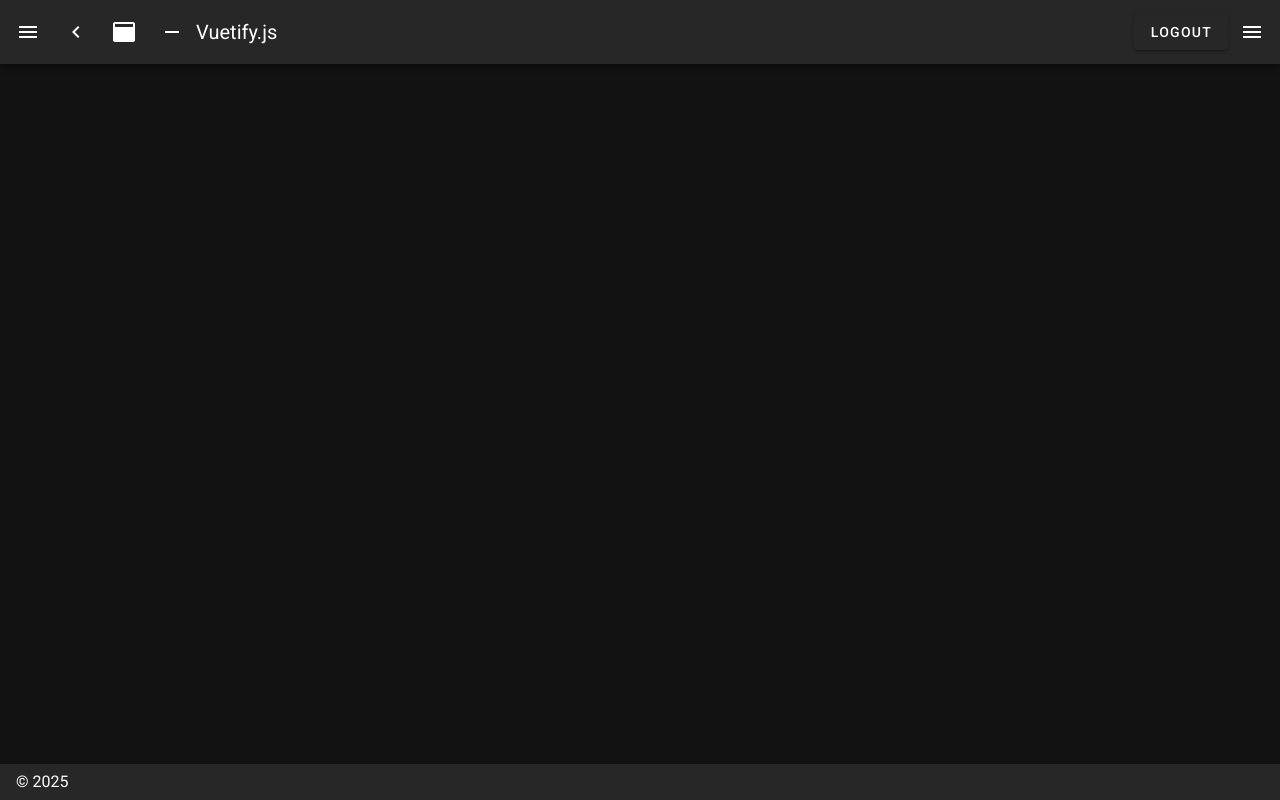
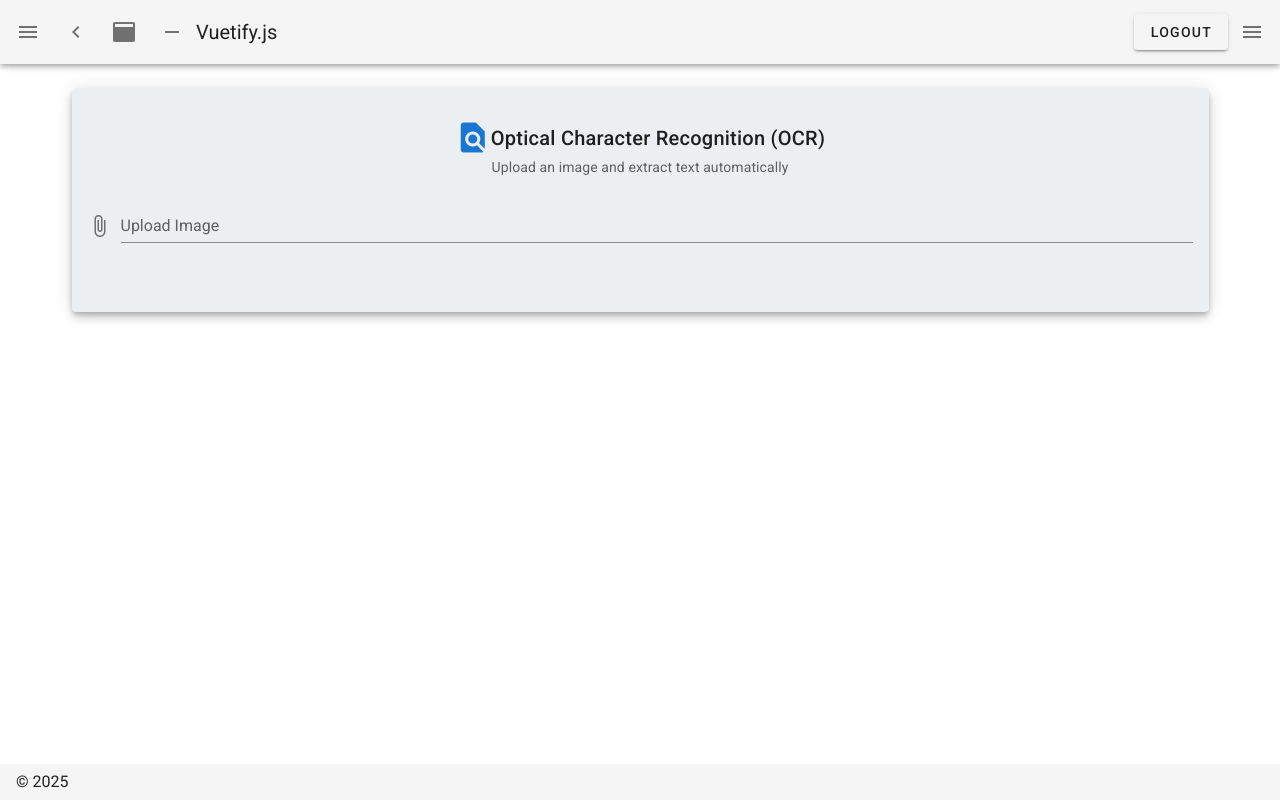
Before and after one commit to kikoman-ui/ocr-app, a Nuxt app: page /tesseract in a window 1280 px wide. Built offline with nearby package versions, Linux system fonts and the light colour scheme.

Commit message:
update github ids production

```diff
--- a/nuxt.config.js
+++ b/nuxt.config.js
@@ -50,12 +50,12 @@ export default {
     login: '/auth/login',         // not authenticated
     logout: '/auth/login',        // after logout
     callback: '/auth/callback',   // OAuth callback
-    home: '/auth/tesseract'       // after login success
+    home: '/tesseract'       // after login success
   },
   autoFetchUser: true,
   strategies: {
     google: {
-      clientId: '566155338518-pkstulhr6f8rftnv0mleaff9946v5urh.apps.googleusercontent.com',
+      clientId: process.env.GOOGLE_CLIENT_ID,
       scheme: 'oauth2',
       endpoints: {
         authorization: 'https://accounts.google.com/o/oauth2/auth',
@@ -73,8 +73,8 @@ export default {
     },
 
     github: {
-      clientId: '4300781d6ff4dc5f87003242c8f578393d0dd2d3',
-      clientSecret: '', // only needed for server-side flow (we’re doing client-side implicit)
+      clientId: process.env.GITHUB_CLIENT_ID,
+      clientSecret: process.env.GITHUB_CLIENT_SECRET, // only needed for server-side flow (we’re doing client-side implicit)
       scheme: 'oauth2',
       endpoints: {
         authorization: 'https://github.com/login/oauth/authorize',
@@ -104,7 +104,7 @@ export default {
   vuetify: {
     customVariables: ['~/assets/variables.scss'],
     theme: {
-      dark: true,
+      dark: false,
       themes: {
         dark: {
           primary: colors.blue.darken2,
--- a/pages/auth/tesseract.vue
+++ /dev/null
@@ -1,41 +0,0 @@
-<template>
-  <div class="pa-5">
-    <h1>Tesseract OCR Demo</h1>
-    <input type="file" @change="onFileChange" />
-    <div v-if="text">
-      <h3>Extracted Text:</h3>
-      <p>{{ text }}</p>
-    </div>
-  </div>
-</template>
-
-<script>
-import Tesseract from 'tesseract.js'
-
-export default {
-  middleware: 'authenticated',
-  data() {
-    return {
-      text: ''
-    }
-  },
-  methods: {
-    onFileChange(e) {
-
-
-      const file = e.target.files[0]
-      if (!file) return
-
-      Tesseract.recognize(
-        file,
-        'eng',
-        {
-          logger: m => console.log(m)
-        }
-      ).then(({ data: { text } }) => {
-        this.text = text
-      })
-    }
-  }
-}
-</script>
--- /dev/null
+++ b/pages/tesseract.vue
@@ -0,0 +1,83 @@
+<template>
+  <v-container>
+    <v-card  class="pa-4" elevation="6" color="blue-grey lighten-5">
+
+
+
+      <v-card-title style="justify-content: center;">
+        <v-icon large color="primary">mdi-file-find</v-icon>
+        Optical Character Recognition (OCR)
+    </v-card-title>
+        <v-card-subtitle class="text-center">
+            Upload an image and extract text automatically
+        </v-card-subtitle>
+
+      <v-file-input
+        label="Upload Image"
+        accept="image/*"
+        @change="onFileChange"
+      ></v-file-input>
+
+      <v-progress-linear
+        v-if="progress > 0 && progress < 100"
+        :value="progress"
+        color="primary"
+        height="6"
+      ></v-progress-linear>
+
+      <v-card-text>
+        <div v-if="text">
+          <h3>Extracted Text:</h3>
+          <pre>{{ text }}</pre>
+        </div>
+      </v-card-text>
+    </v-card>
+  </v-container>
+</template>
+
+<script>
+import Tesseract from 'tesseract.js'
+
+export default {
+  data() {
+    return {
+      text: '',
+      progress: 0
+    }
+  },
+  methods: {
+    onFileChange(file) {
+      this.text = ''
+      this.progress = 0
+
+      if (!file) return
+
+      Tesseract.recognize(file, 'eng', {
+        logger: m => {
+          if (m.status === 'recognizing text') {
+            this.progress = Math.floor(m.progress * 100)
+          }
+        }
+      })
+        .then(({ data: { text } }) => {
+          this.text = text
+          this.progress = 100
+        })
+        .catch(err => {
+          console.error(err)
+          this.text = 'Error: ' + err.message
+        })
+    }
+  }
+}
+</script>
+
+<style scoped>
+pre {
+  white-space: pre-wrap;
+  word-wrap: break-word;
+  background-color: #f5f5f5;
+  padding: 10px;
+  border-radius: 4px;
+}
+</style>
```
